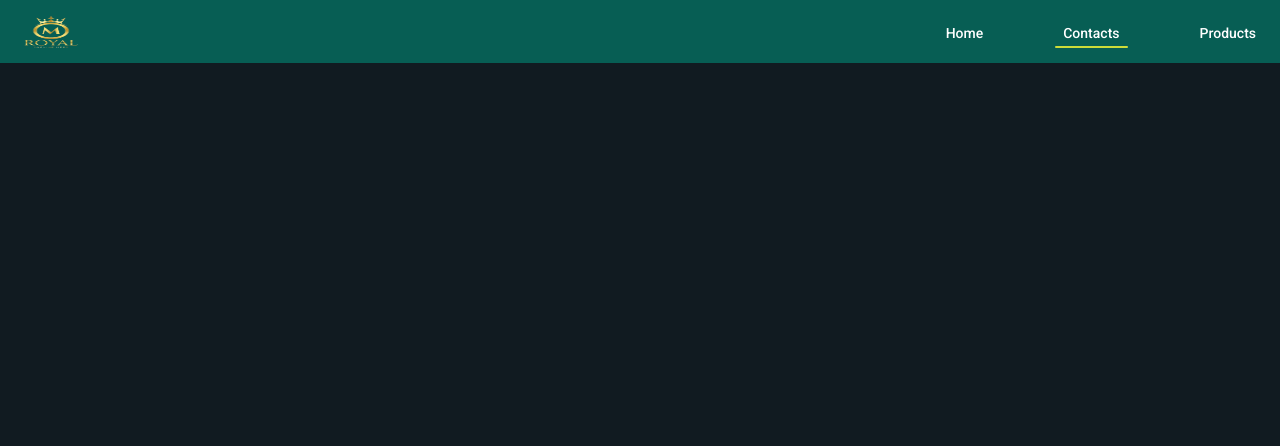
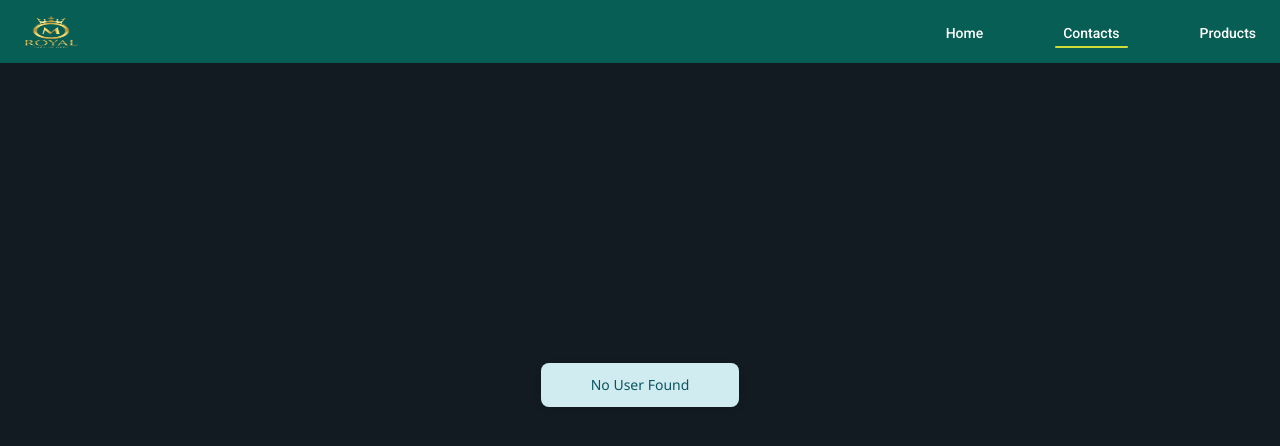
Before and after one commit to Ataar/10-MatDialog-Setup, an Angular app: page /users/1 in a window 1280 px wide. Shown: the top 446 px of the page. Built offline with nearby package versions, Linux system fonts and the light colour scheme.

Commit message:
first commit

```diff
--- a/src/app/shared/components/user/user.component.html
+++ b/src/app/shared/components/user/user.component.html
@@ -1,6 +1,6 @@
 
 
-<div class="user-container" *ngIf="avatar && name">
+<div class="user-container" *ngIf="avatar && name && id; else noUser">
 <div class="profile-wrapper">
 
 <div class="go-back-btn ">
@@ -51,6 +51,7 @@ Agar false return karega to element DOM me hoga hi nahi (completely remove ho ja
 </div>
 
 
+
 <div class="card-footer border-white my-2  d-flex">
 <button routerLink="edit" mat-raised-button color="primary">Edit</button>
 <button (click)="onDelete()" mat-raised-button color="warn">Delete</button>
@@ -58,6 +59,23 @@ Agar false return karega to element DOM me hoga hi nahi (completely remove ho ja
 
 </div>
 </div>
+<!-- <ng-template #noUser>
+  <div class="row justify-content-center">
+    <p class="alert alert-info col-md-4 text-center">
+      No User Found
+    </p>
+  </div>
+</ng-template> -->
+
+<ng-template #noUser>
+  <div class="no-user-container">
+    <p class="no-user-message">No User Found</p>
+  </div>
+</ng-template>
+
+
+
+
 
 
 
--- a/src/app/shared/components/user/user.component.scss
+++ b/src/app/shared/components/user/user.component.scss
@@ -176,6 +176,23 @@ border-left: 2px solid rgba(255, 165, 0, 0.9);   /* Orange */
 }
 
 
+.no-user-container {
+  display: flex;
+  justify-content: center;
+  align-items: center;
+  height: 80vh; // Adjust as needed for vertical space
+}
+
+.no-user-message {
+  background-color: #d1ecf1;
+  color: #0c5460;
+  padding: 12px 50px;
+  border-radius: 8px;
+  font-weight: 500;
+  font-family: 'Segoe UI', sans-serif;
+  box-shadow: 0 2px 8px rgba(0, 0, 0, 0.1);
+  text-align: center;
+}
 
 
 
--- a/src/app/shared/components/user/user.component.ts
+++ b/src/app/shared/components/user/user.component.ts
@@ -32,7 +32,7 @@ export class UserComponent implements OnInit , OnDestroy {
   ) {}
 
   ngOnInit(): void {
-    this.id = this.route.snapshot.params['userId'];
+    // this.id = this.route.snapshot.params['userId'];
 
     // Search user by ID from array
     if(this.id)
```
